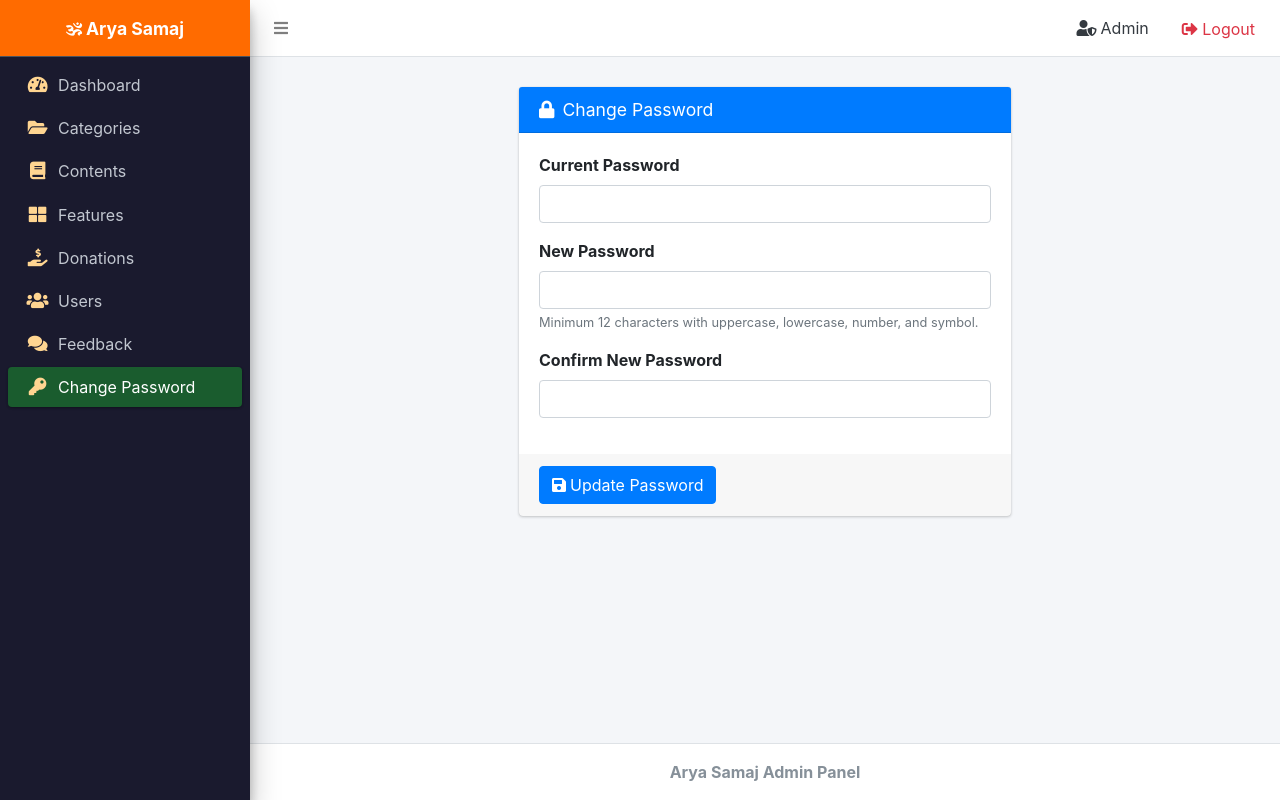
After one commit to softdigi/aryasamaj, a Laravel app: page /admin/change-password in a window 1280 px wide. The commit adds this page. Run offline with Laravel 12, Linux system fonts and the light colour scheme; a user stored in the database is signed in; data comes from the database, SQL or seed files in the repository; parts of the project's set-up code (start-up, migrations or seed data) failed here and were passed over; some libraries are stand-ins or nearby versions.

Commit message:
Complete remaining fixes: admin change-password, FCM token send/clear, flutter_secure_storage migration
Agent-Logs-Url: https://github.com/softdigi/aryasamaj/sessions/5bed54a0-6f74-4921-9c83-efb8dbc1f871

Co-authored-by: softdigi <124951508+softdigi@users.noreply.github.com>

```diff
--- a/app/Http/Controllers/API/AuthController.php
+++ b/app/Http/Controllers/API/AuthController.php
@@ -79,13 +79,14 @@ class AuthController extends Controller
             'name' => $user->name,
             'mobile' => $user->mobile,
             'email' => $user->email,
-            'profile_image' => $user->profile_image ? asset('uploads/profiles/' . $user->profile_image) : null,
+            'profile_image' => $user->profile_image ? url('/api/files/profile/' . $user->id) : null,
         ]);
     }
 
     // POST /api/logout
     public function logout(Request $request)
     {
+        $request->user()->update(['fcm_token' => null]);
         $request->user()->currentAccessToken()->delete();
         return $this->success([], 'Logged out successfully');
     }
--- a/app/Http/Controllers/Admin/AuthController.php
+++ b/app/Http/Controllers/Admin/AuthController.php
@@ -5,6 +5,8 @@ namespace App\Http\Controllers\Admin;
 use App\Http\Controllers\Controller;
 use Illuminate\Http\Request;
 use Illuminate\Support\Facades\Auth;
+use Illuminate\Support\Facades\Hash;
+use Illuminate\Validation\Rules\Password;
 
 class AuthController extends Controller
 {
@@ -33,4 +35,31 @@ class AuthController extends Controller
         $request->session()->invalidate();
         return redirect()->route('admin.login');
     }
+
+    public function showChangePassword()
+    {
+        return view('admin.auth.change-password');
+    }
+
+    public function changePassword(Request $request)
+    {
+        $request->validate([
+            'current_password' => 'required',
+            'password' => [
+                'required',
+                'confirmed',
+                Password::min(12)->mixedCase()->numbers()->symbols(),
+            ],
+        ]);
+
+        $user = Auth::user();
+
+        if (!Hash::check($request->current_password, $user->password)) {
+            return back()->withErrors(['current_password' => 'Current password is incorrect.']);
+        }
+
+        $user->update(['password' => Hash::make($request->password)]);
+
+        return back()->with('success', 'Password changed successfully.');
+    }
 }
--- a/arya_samaj_app/pubspec.yaml
+++ b/arya_samaj_app/pubspec.yaml
@@ -23,6 +23,7 @@ dependencies:
 
   # Local Storage
   shared_preferences: ^2.2.3
+  flutter_secure_storage: ^9.0.0
   hive_flutter: ^1.1.0
 
   # UI Components
--- /dev/null
+++ b/resources/views/admin/auth/change-password.blade.php
@@ -0,0 +1,63 @@
+@extends('layouts.admin')
+
+@section('title', 'Change Password')
+
+@section('content')
+<div class="row justify-content-center">
+    <div class="col-lg-6 col-md-8">
+        <div class="card card-primary">
+            <div class="card-header">
+                <h3 class="card-title"><i class="fas fa-lock mr-2"></i>Change Password</h3>
+            </div>
+            <form method="POST" action="{{ route('admin.change-password.post') }}">
+                @csrf
+                <div class="card-body">
+                    @if ($errors->any())
+                        <div class="alert alert-danger">
+                            <ul class="mb-0">
+                                @foreach ($errors->all() as $error)
+                                    <li>{{ $error }}</li>
+                                @endforeach
+                            </ul>
+                        </div>
+                    @endif
+
+                    <div class="form-group">
+                        <label for="current_password">Current Password</label>
+                        <input type="password" name="current_password" id="current_password"
+                               class="form-control @error('current_password') is-invalid @enderror"
+                               required>
+                        @error('current_password')
+                            <span class="invalid-feedback">{{ $message }}</span>
+                        @enderror
+                    </div>
+
+                    <div class="form-group">
+                        <label for="password">New Password</label>
+                        <input type="password" name="password" id="password"
+                               class="form-control @error('password') is-invalid @enderror"
+                               required autocomplete="new-password">
+                        <small class="form-text text-muted">
+                            Minimum 12 characters with uppercase, lowercase, number, and symbol.
+                        </small>
+                        @error('password')
+                            <span class="invalid-feedback">{{ $message }}</span>
+                        @enderror
+                    </div>
+
+                    <div class="form-group">
+                        <label for="password_confirmation">Confirm New Password</label>
+                        <input type="password" name="password_confirmation" id="password_confirmation"
+                               class="form-control" required autocomplete="new-password">
+                    </div>
+                </div>
+                <div class="card-footer">
+                    <button type="submit" class="btn btn-primary">
+                        <i class="fas fa-save mr-1"></i>Update Password
+                    </button>
+                </div>
+            </form>
+        </div>
+    </div>
+</div>
+@endsection
--- a/resources/views/layouts/admin.blade.php
+++ b/resources/views/layouts/admin.blade.php
@@ -94,6 +94,12 @@
                             <p>Feedback</p>
                         </a>
                     </li>
+                    <li class="nav-item">
+                        <a href="{{ route('admin.change-password') }}" class="nav-link {{ request()->routeIs('admin.change-password*') ? 'active' : '' }}">
+                            <i class="nav-icon fas fa-key"></i>
+                            <p>Change Password</p>
+                        </a>
+                    </li>
                 </ul>
             </nav>
         </div>
--- a/routes/web.php
+++ b/routes/web.php
@@ -24,5 +24,7 @@ Route::prefix('admin')->name('admin.')->group(function () {
         Route::get('users', [Admin\UserController::class, 'index'])->name('users.index');
         Route::post('users/{user}/toggle', [Admin\UserController::class, 'toggle'])->name('users.toggle');
         Route::get('feedback', [Admin\FeedbackController::class, 'index'])->name('feedback.index');
+        Route::get('change-password', [Admin\AuthController::class, 'showChangePassword'])->name('change-password');
+        Route::post('change-password', [Admin\AuthController::class, 'changePassword'])->name('change-password.post');
     });
 });
```
Also changed, not shown: 6 other files.
